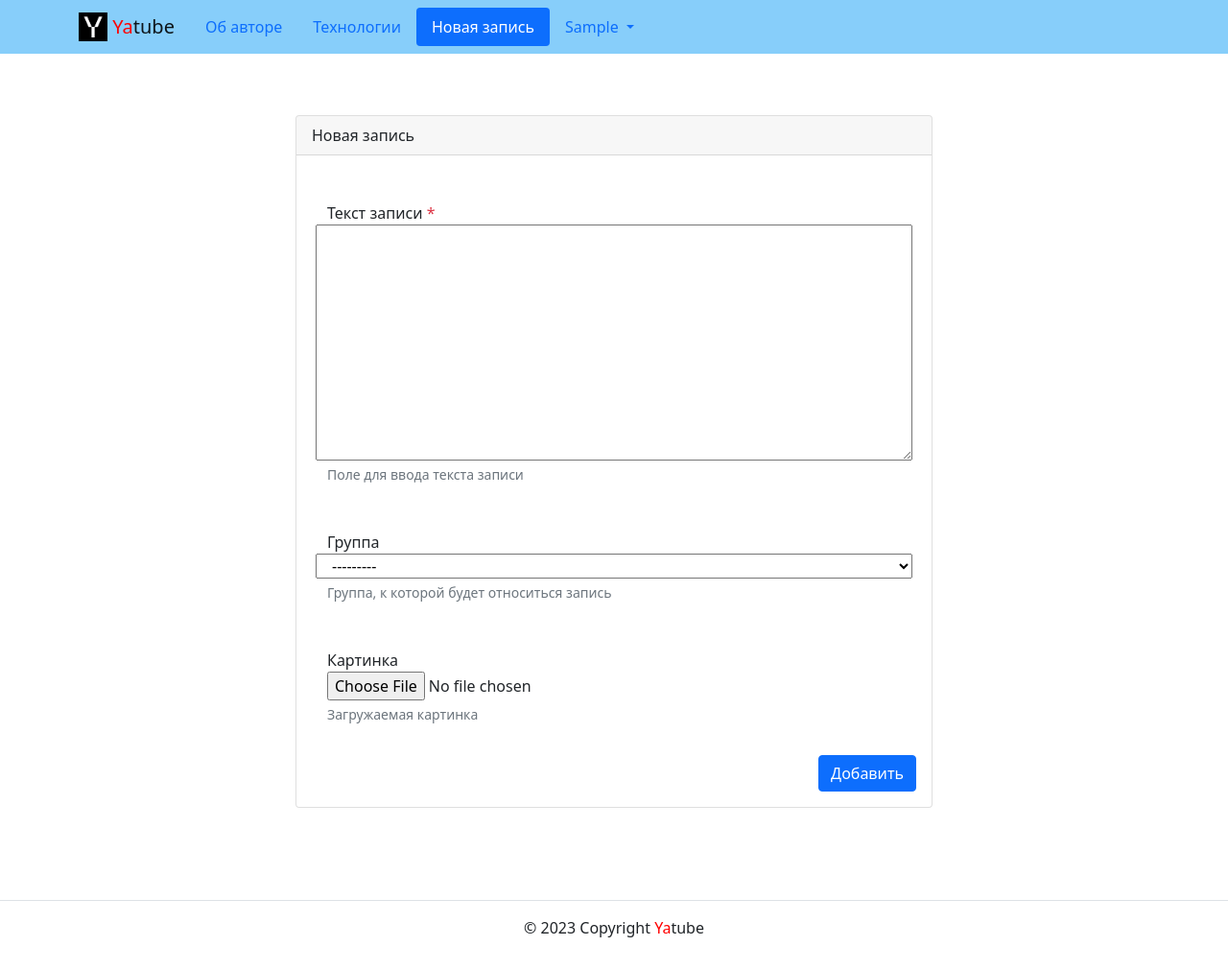
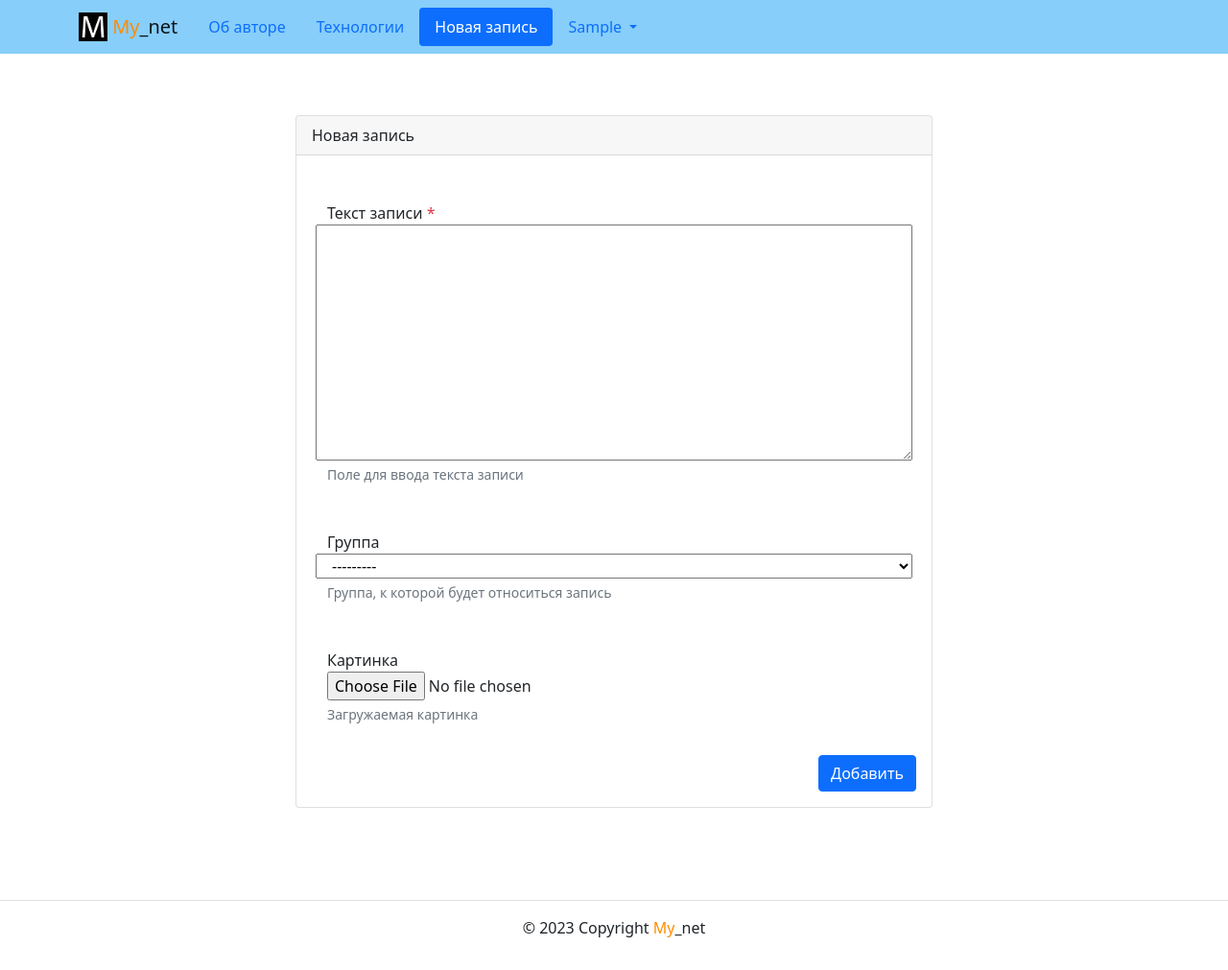
Before and after one commit to Kinin812/My_net, a Django app: page /create/ in a window 1280 px wide. Shown: the whole page at 96% size. Run offline with Django 3.2, Linux system fonts and the light colour scheme; the visitor is signed in with stand-in values (Sample User, id 1); data that the repository does not hold is empty; some libraries are stand-ins or nearby versions.

Commit message:
rename_2

```diff
--- a/my_net/templates/includes/footer.html
+++ b/my_net/templates/includes/footer.html
@@ -1,2 +1,2 @@
 {% now "Y" as current_year %}
-<p>© {{ current_year }} Copyright <span style="color:red">Ya</span>tube</p>
+<p>© {{ current_year }} Copyright <span style="color:darkorange">My</span>_net</p>
--- a/my_net/templates/includes/header.html
+++ b/my_net/templates/includes/header.html
@@ -3,8 +3,8 @@
   <nav class="navbar navbar-expand-lg fixed-top navbar-light" style="background-color: lightskyblue">
     <div class="container">
       <a class="navbar-brand" href="{% url 'posts:index' %}">
-        <img src="{% static 'img/logo.png' %}" width="30" height="30" class="d-inline-block align-top" alt="Yatube">
-        <span style="color:red">Ya</span>tube
+        <img src="{% static 'img/logo.png' %}" width="30" height="30" class="d-inline-block align-top" alt="My_net">
+        <span style="color:darkorange">My</span>_net
       </a>
       <button class="navbar-toggler" type="button" data-bs-toggle="collapse" data-target="#navbarContent"
               aria-controls="navbarContent" aria-expanded="false">
--- a/pytest.ini
+++ b/pytest.ini
@@ -1,6 +1,6 @@
 [pytest]
-python_paths = yatube/
-DJANGO_SETTINGS_MODULE = yatube.settings
+python_paths = my_net/
+DJANGO_SETTINGS_MODULE = my_net.settings
 norecursedirs = env/*
 addopts = -vv -p no:cacheprovider
 testpaths = tests/
```
Also changed, not shown: my_net/static/img/fav/android-chrome-192x192.png, my_net/static/img/fav/android-chrome-256x256.png, my_net/static/img/fav/apple-touch-icon.png, my_net/static/img/fav/favicon-16x16.png, my_net/static/img/fav/favicon-32x32.png, my_net/static/img/fav/mstile-150x150.png, my_net/static/img/logo.png.
